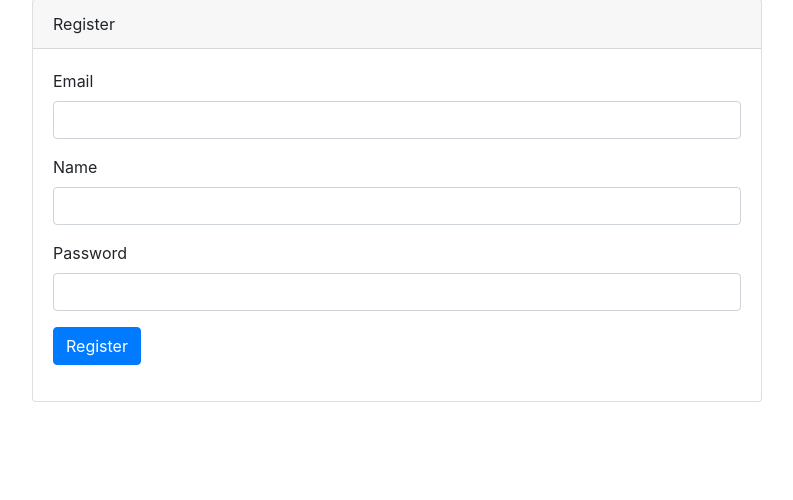
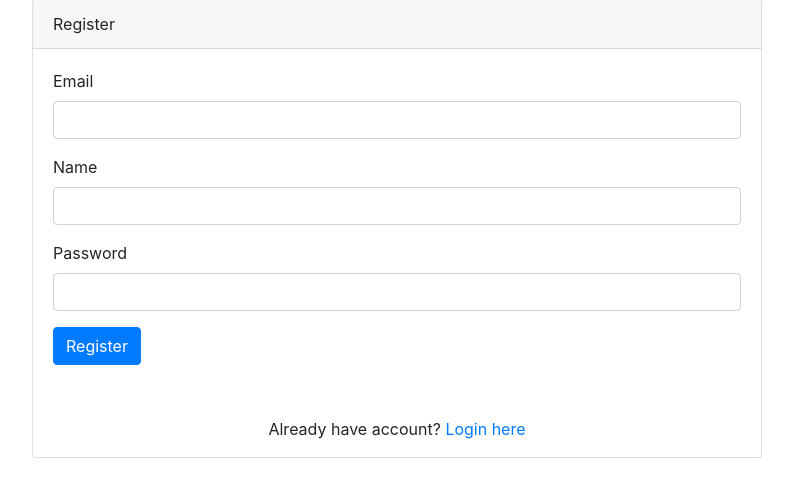
Before and after one commit to YeraaKz/task4-Itransition, a Symfony app: template templates/registration/register.html.twig in a window 1280 px wide. Shown: the part 49-549 px from the top of the page, without its empty margins (243-1036 px from the left). Run offline with Twig, Linux system fonts and the light colour scheme; the template is opened without the code that fills it, so the values that code supplies are empty; form fields are guessed from the names that the template uses; some libraries are stand-ins or nearby versions.

Commit message:
login/register form layout update

```diff
--- a/templates/registration/register.html.twig
+++ b/templates/registration/register.html.twig
@@ -25,12 +25,25 @@
                             {{ form_label(registrationForm.name) }}
                             {{ form_widget(registrationForm.name, {'attr': {'class': 'form-control'}}) }}
                             {{ form_errors(registrationForm.name) }}
+                            {% if registrationForm.name.vars.errors|length > 0 %}
+                                <div class="alert alert-danger mt-2">
+                                    {% for error in registrationForm.name.vars.errors %}
+                                        <p>{{ error.message }}</p>
+                                    {% endfor %}
+                                </div>
+                            {% endif %}
                         </div>
 
                         <div class="form-group">
                             {{ form_label(registrationForm.plainPassword, 'Password') }}
                             {{ form_widget(registrationForm.plainPassword, {'attr': {'class': 'form-control'}}) }}
-                            {{ form_errors(registrationForm.plainPassword) }}
+                            {% if registrationForm.plainPassword.vars.errors|length > 0 %}
+                                <div class="alert alert-danger mt-2">
+                                    {% for error in registrationForm.plainPassword.vars.errors %}
+                                        <p>{{ error.message }}</p>
+                                    {% endfor %}
+                                </div>
+                            {% endif %}
                         </div>
 
                         <div class="form-group">
@@ -39,6 +52,9 @@
 
                         {{ form_end(registrationForm) }}
                     </div>
+                    <div class="text-center mt-3">
+                        <p>Already have account? <a href="{{ path('app_login') }}">Login here</a></p>
+                    </div>
                 </div>
             </div>
         </div>
```
Also changed, not shown: templates/security/login.html.twig (+10 -4 lines).
